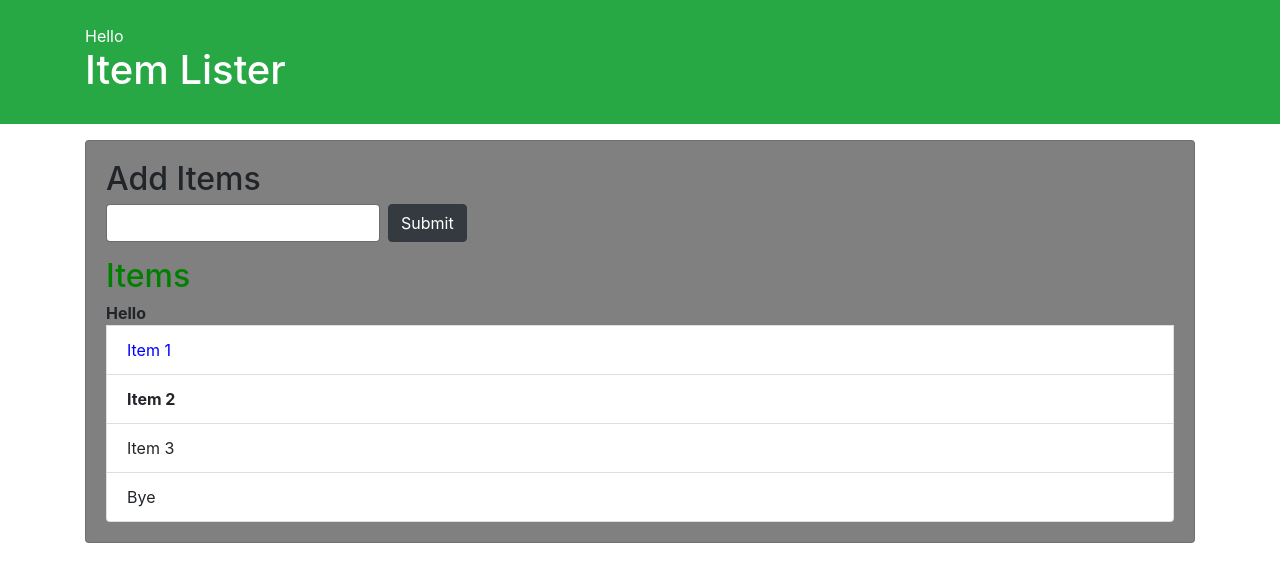
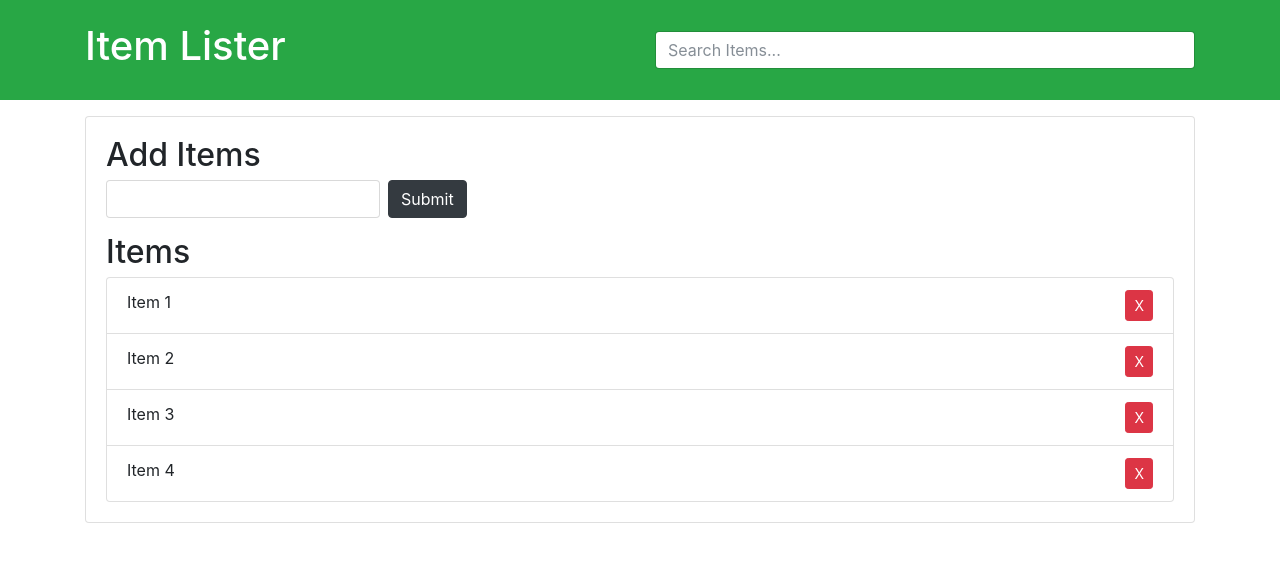
Before and after one commit to nidhi2793/git1, a plain HTML site: page index.html in a window 1280 px wide. Drawn offline with nearby package versions, Linux system fonts and the light colour scheme.

Commit message:
delete and edit

```diff
--- a/dom.js
+++ b/dom.js
@@ -62,52 +62,87 @@
 // Traversing dom
 //parent node
 
-let items = document.querySelector("#items");
+// let items = document.querySelector("#items");
 // console.log(items.parentNode);
 
 // items.parentNode.style.backgroundColor = "grey";
 // console.log(items.parentNode.parentNode);
 
-console.log(items.parentElement);
+// console.log(items.parentElement);
 
-items.parentElement.style.backgroundColor = "grey";
-console.log(items.parentElement.parentElement);
+// items.parentElement.style.backgroundColor = "grey";
+// console.log(items.parentElement.parentElement);
 
-console.log(items.childNodes);
-items.childNodes[1].style.color = "red";
+// console.log(items.childNodes);
+// items.childNodes[1].style.color = "red";
 
-console.log(items.lastElementChild);
+// console.log(items.lastElementChild);
 
-console.log(items.children[1]);
-items.children[1].style.fontWeight = "bold";
-console.log(items.firstChild);
-console.log(items.firstElementChild);
-items.firstElementChild.style.color = "blue";
-items.lastElementChild.textContent = "Bye";
+// console.log(items.children[1]);
+// items.children[1].style.fontWeight = "bold";
+// console.log(items.firstChild);
+// console.log(items.firstElementChild);
+// items.firstElementChild.style.color = "blue";
+// items.lastElementChild.textContent = "Bye";
 
-console.log(items.nextSibling);
-console.log(items.previousSibling);
-console.log(items.previousElementSibling);
-items.previousElementSibling.style.color = "green";
+// console.log(items.nextSibling);
+// console.log(items.previousSibling);
+// console.log(items.previousElementSibling);
+// items.previousElementSibling.style.color = "green";
 
-var newDiv = document.createElement("div");
-newDiv.id = "hello";
-newDiv.className = "helloclass";
-newDiv.setAttribute("title", "Hello Div");
-var newDivText = document.createTextNode("Hello");
-newDiv.appendChild(newDivText);
-var container = document.querySelector("header .container");
-var h1 = document.querySelector("header h1");
-console.log(container);
+// var newDiv = document.createElement("div");
+// newDiv.id = "hello";
+// newDiv.className = "helloclass";
+// newDiv.setAttribute("title", "Hello Div");
+// var newDivText = document.createTextNode("Hello");
+// newDiv.appendChild(newDivText);
+// var container = document.querySelector("header .container");
+// var h1 = document.querySelector("header h1");
+// console.log(container);
 
-container.insertBefore(newDiv, h1);
+// container.insertBefore(newDiv, h1);
 
-let itemdiv = document.createElement("div");
-let itemDivText = document.createTextNode("Hello");
-itemdiv.appendChild(itemDivText);
-itemdiv.style.fontWeight = "bold";
-console.log(itemdiv);
-let item = document.querySelector("li");
-console.log(item);
-let group = document.querySelector("#items");
-group.insertBefore(itemdiv, item);
+// let itemdiv = document.createElement("div");
+// let itemDivText = document.createTextNode("Hello");
+// itemdiv.appendChild(itemDivText);
+// itemdiv.style.fontWeight = "bold";
+// console.log(itemdiv);
+// let item = document.querySelector("li");
+// console.log(item);
+// let group = document.querySelector("#items");
+// group.insertBefore(itemdiv, item);
+// console.log(items.parentElement);
+
+var form = document.getElementById("addForm");
+var itemList = document.getElementById("items");
+form.addEventListener("submit", addItem);
+itemList.addEventListener("click", removeItem);
+
+function addItem(e) {
+  e.preventDefault();
+  var newItem = document.getElementById("item").value;
+  let li = document.createElement("li");
+  li.className = "list-group-item";
+  li.appendChild(document.createTextNode(newItem));
+
+  var deleteBtn = document.createElement("button");
+  deleteBtn.className = "btn btn-danger btn-sm float-right delete";
+  deleteBtn.appendChild(document.createTextNode("X"));
+  li.appendChild(deleteBtn);
+
+  var editBtn = document.createElement("button");
+  editBtn.className = "btn btn-danger btn-sm float-right delete";
+  editBtn.appendChild(document.createTextNode("Edit"));
+  li.appendChild(editBtn);
+
+  itemList.appendChild(li);
+}
+
+function removeItem(e) {
+  if (e.target.classList.contains("delete")) {
+    if (confirm("Are You Sure?")) {
+      var li = e.target.parentElement;
+      itemList.removeChild(li);
+    }
+  }
+}
--- a/index.html
+++ b/index.html
@@ -15,24 +15,46 @@
   <body>
     <header id="main-header" class="bg-success text-white p-4 mb-3">
       <div class="container">
-        <h1 id="header-title">
-          Item Lister <span style="display: none">123</span>
-        </h1>
+        <div class="row">
+          <div class="col-md-6">
+            <h1 id="header-title">Item Lister</h1>
+          </div>
+          <div class="col-md-6 align-self-center">
+            <input
+              type="text"
+              class="form-control"
+              id="filter"
+              placeholder="Search Items..."
+            />
+          </div>
+        </div>
       </div>
     </header>
     <div class="container">
       <div id="main" class="card card-body">
         <h2 class="title">Add Items</h2>
-        <form class="form-inline mb-3">
-          <input type="text" class="form-control mr-2" />
+        <form id="addForm" class="form-inline mb-3">
+          <input type="text" class="form-control mr-2" id="item" />
           <input type="submit" class="btn btn-dark" value="Submit" />
         </form>
         <h2 class="title">Items</h2>
         <ul id="items" class="list-group">
-          <li class="list-group-item">Item 1</li>
-          <li class="list-group-item">Item 2</li>
-          <li class="list-group-item">Item 3</li>
-          <li class="list-group-item">Item 4</li>
+          <li class="list-group-item">
+            Item 1
+            <button class="btn btn-danger btn-sm float-right delete">X</button>
+          </li>
+          <li class="list-group-item">
+            Item 2
+            <button class="btn btn-danger btn-sm float-right delete">X</button>
+          </li>
+          <li class="list-group-item">
+            Item 3
+            <button class="btn btn-danger btn-sm float-right delete">X</button>
+          </li>
+          <li class="list-group-item">
+            Item 4
+            <button class="btn btn-danger btn-sm float-right delete">X</button>
+          </li>
         </ul>
       </div>
     </div>
```
